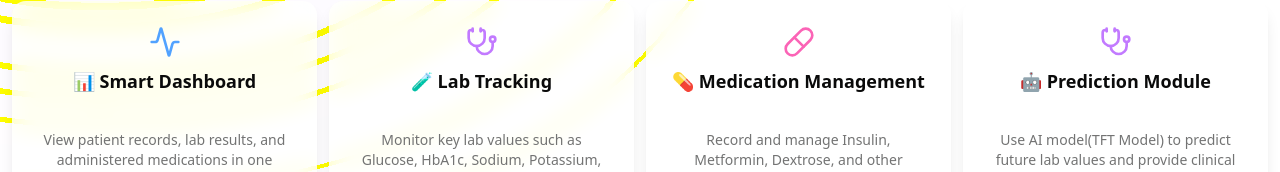
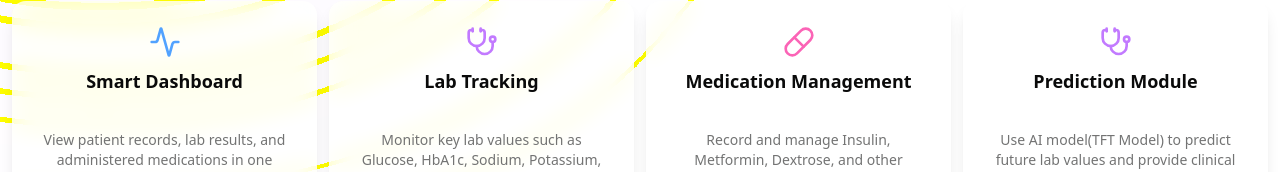
Before and after one commit to esra-nur-tat/EirDX, a Next.js app: page / in a window 1280 px wide. Shown: the part 579-751 px from the top of the page. Built offline with nearby package versions, Linux system fonts and the light colour scheme.

Commit message:
typo fix

```diff
--- a/app/page.tsx
+++ b/app/page.tsx
@@ -75,22 +75,22 @@ export default function LandingPage() {
       >
         {[
           {
-            title: "📊 Smart Dashboard",
+            title: "Smart Dashboard",
             desc: "View patient records, lab results, and administered medications in one place.",
             icon: <Activity className="h-8 w-8 text-blue-400" />,
           },
           {
-            title: "🧪 Lab Tracking",
+            title: "Lab Tracking",
             desc: "Monitor key lab values such as Glucose, HbA1c, Sodium, Potassium, and Cholesterol with time-based trends.",
             icon: <Stethoscope className="h-8 w-8 text-purple-400" />,
           },
           {
-            title: "💊 Medication Management",
+            title: "Medication Management",
             desc: "Record and manage Insulin, Metformin, Dextrose, and other diabetes medications with dosage and timing details.",
             icon: <Pill className="h-8 w-8 text-pink-400" />,
           },
           {
-            title: "🤖 Prediction Module",
+            title: "Prediction Module",
             desc: "Use AI model(TFT Model) to predict future lab values and provide clinical decision support for treatment planning.",
             icon: <Stethoscope className="h-8 w-8 text-purple-400" />,
           },
```
